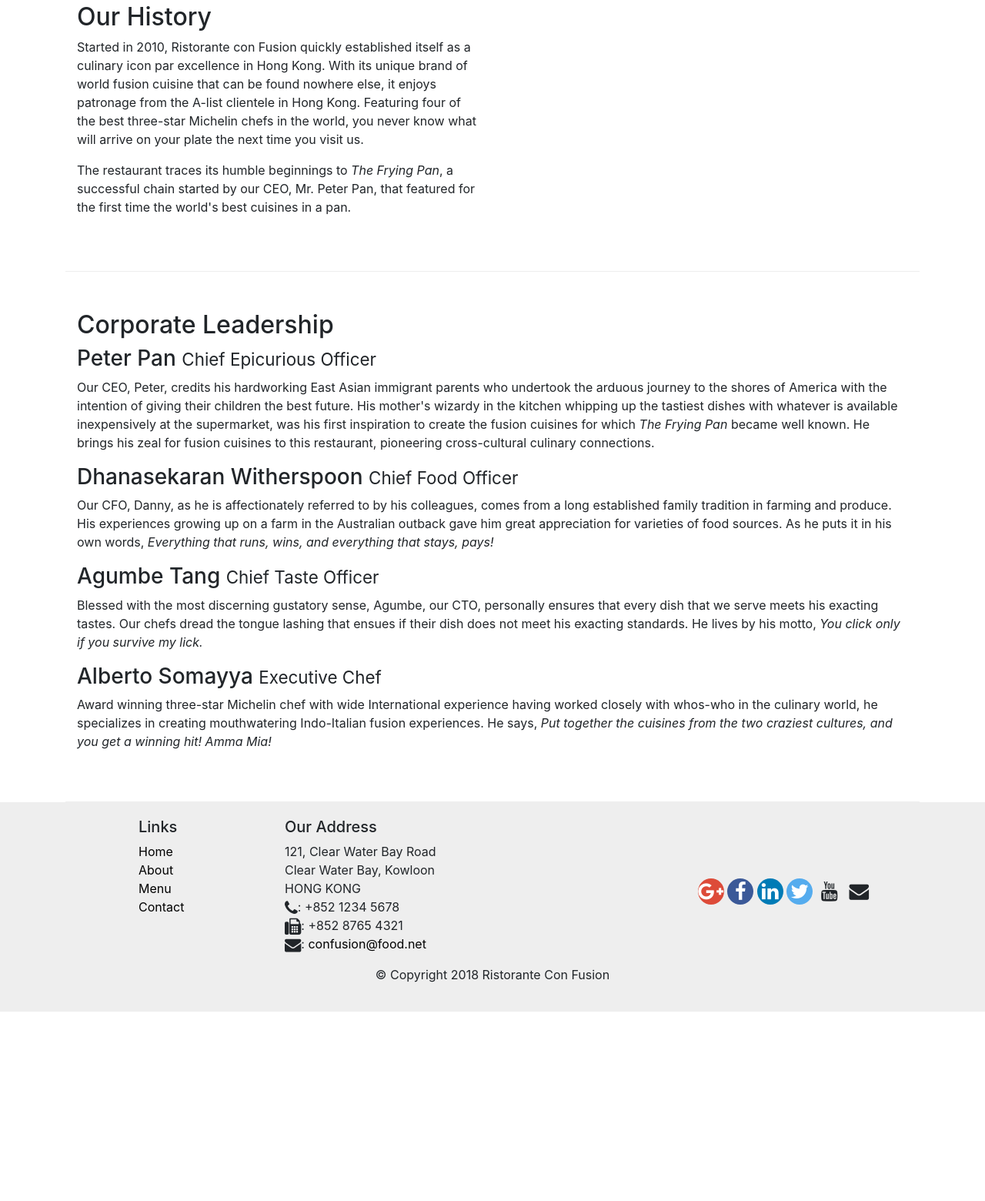
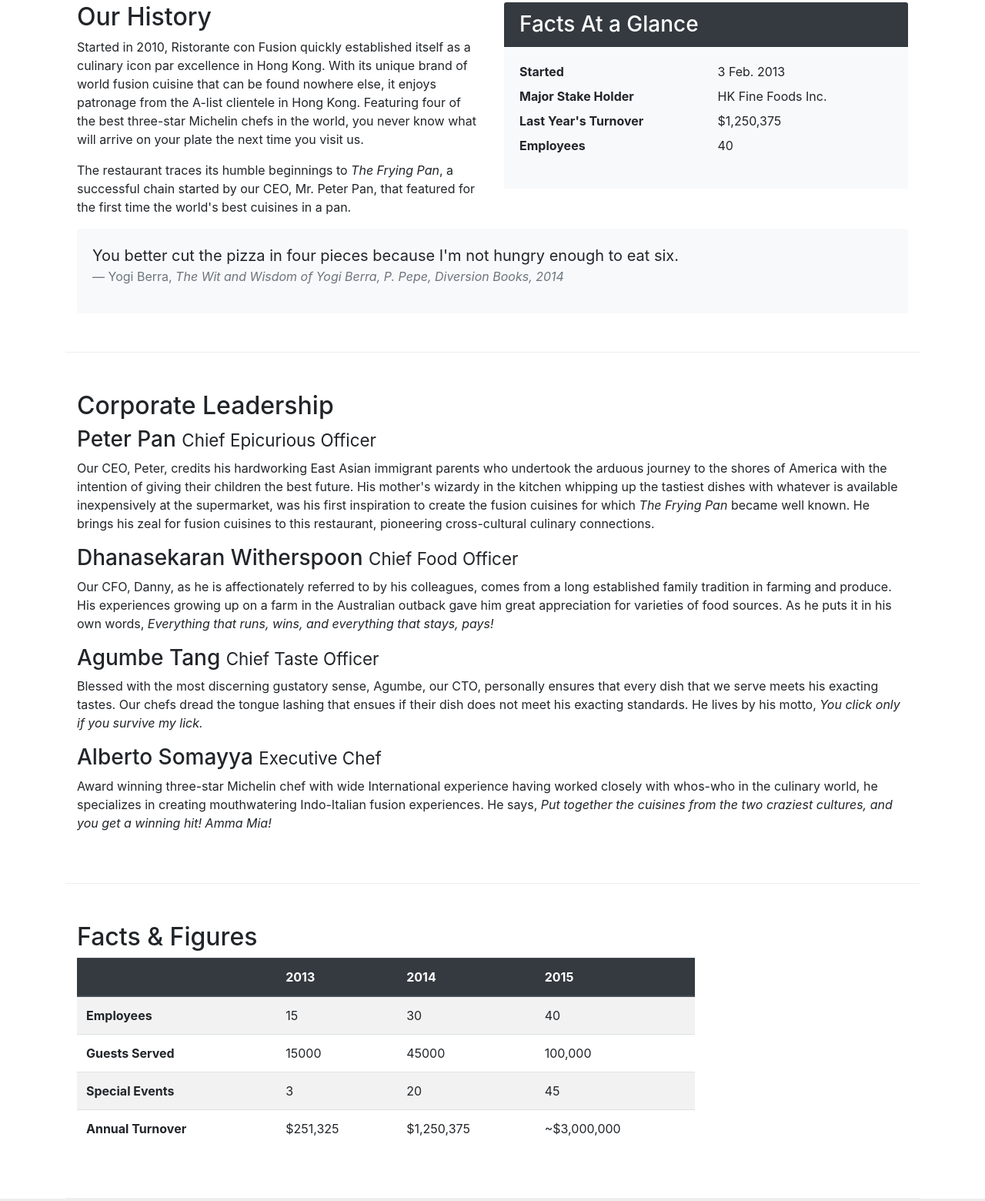
Before and after one commit to vanessaaleung/ristorante-con-fusion-bootstrap, a website: page aboutus.html in a window 1280 px wide. Shown: the part 512-2072 px from the top of the page at 77% size. Before the commit the page ends 1826 px from the top, so only its background shows below. Drawn offline with nearby package versions, Linux system fonts and the light colour scheme.

Commit message:
tables and cards

```diff
--- a/aboutus.html
+++ b/aboutus.html
@@ -64,7 +64,35 @@
                 <p>Started in 2010, Ristorante con Fusion quickly established itself as a culinary icon par excellence in Hong Kong. With its unique brand of world fusion cuisine that can be found nowhere else, it enjoys patronage from the A-list clientele in Hong Kong.  Featuring four of the best three-star Michelin chefs in the world, you never know what will arrive on your plate the next time you visit us.</p>
                 <p>The restaurant traces its humble beginnings to <em>The Frying Pan</em>, a successful chain started by our CEO, Mr. Peter Pan, that featured for the first time the world's best cuisines in a pan.</p>
             </div>
-            <div>
+            <div class="col-sm">
+                <div class="card">
+                    <h3 class="card-header">Facts At a Glance</h3>
+                    <div class="card-body bg-light">
+                        <dl  class="row">
+                            <dt class="col-6">Started</dt>
+                            <dd class="col-6">3 Feb. 2013</dd>
+                            <dt class="col-6">Major Stake Holder</dt>
+                            <dd class="col-6">HK Fine Foods Inc.</dd>
+                            <dt class="col-6">Last Year's Turnover</dt>
+                            <dd class="col-6">$1,250,375</dd>
+                            <dt class="col-6">Employees</dt>
+                            <dd class="col-6">40</dd>
+                        </dl>
+                    </div>
+                </div>
+            </div>
+            <div class="col-12">
+                <div class="card card-body bg-light">
+                    <blockquote class="blockquote">
+                        <p class="mb-0">You better cut the pizza in four pieces
+                            because I'm not hungry enough to eat six.
+                        </p>
+                        <footer class="blockquote-footer">Yogi Berra,
+                            <cite title="Source Title">The Wit and Wisdom of
+                                Yogi Berra, P. Pepe, Diversion Books, 2014</cite>
+                        </footer>
+                    </blockquote>
+                </div>
             </div>
         </div>
 
@@ -82,7 +110,52 @@
                 <p class="d-none d-sm-block">Award winning three-star Michelin chef with wide International experience having worked closely with whos-who in the culinary world, he specializes in creating mouthwatering Indo-Italian fusion experiences. He says, <em>Put together the cuisines from the two craziest cultures, and you get a winning hit! Amma Mia!</em></p>
             </div>
        </div>
+       <div class="row row-content">
+           <div class="col-12 col-sm-9">
+               <h2>Facts &amp; Figures</h2>
+               <div class="table-responsive">
+                <table class="table table-striped">
+                    <thead class="thead-dark">
+                        <tr>
+                            <th>&nbsp;</th>
+                            <th>2013</th>
+                            <th>2014</th>
+                            <th>2015</th>
+                        </tr>
+                    </thead>
+                    <tbody>
+                        <tr>
+                            <th>Employees</th>
+                            <td>15</td>
+                            <td>30</td>
+                            <td>40</td>
+                        </tr>
+                        <tr>
+                            <th>Guests Served</th>
+                            <td>15000</td>
+                            <td>45000</td>
+                            <td>100,000</td>
+                        </tr>
+                        <tr>
+                            <th>Special Events</th>
+                            <td>3</td>
+                            <td>20</td>
+                            <td>45</td>
+                        </tr>
+                        <tr>
+                            <th>Annual Turnover</th>
+                            <td>$251,325</td>
+                            <td>$1,250,375</td>
+                            <td>~$3,000,000</td>
+                        </tr>
+                    </tbody>
+                </table>
+            </div>
+           </div>
+           <div class="col-12 col-sm-3">
 
+           </div>
+       </div>
     </div>
 
     <footer class="footer">
--- a/css/styles.css
+++ b/css/styles.css
@@ -103,3 +103,12 @@ a:hover {
   outline: none;
   border-bottom: 3px solid black;
 }
+
+.card {
+  border: none;
+}
+
+.card-header {
+  background-color: #343A40;
+  color: white;
+}
```
Also changed, not shown: contactus.html (+1 -1 lines).
